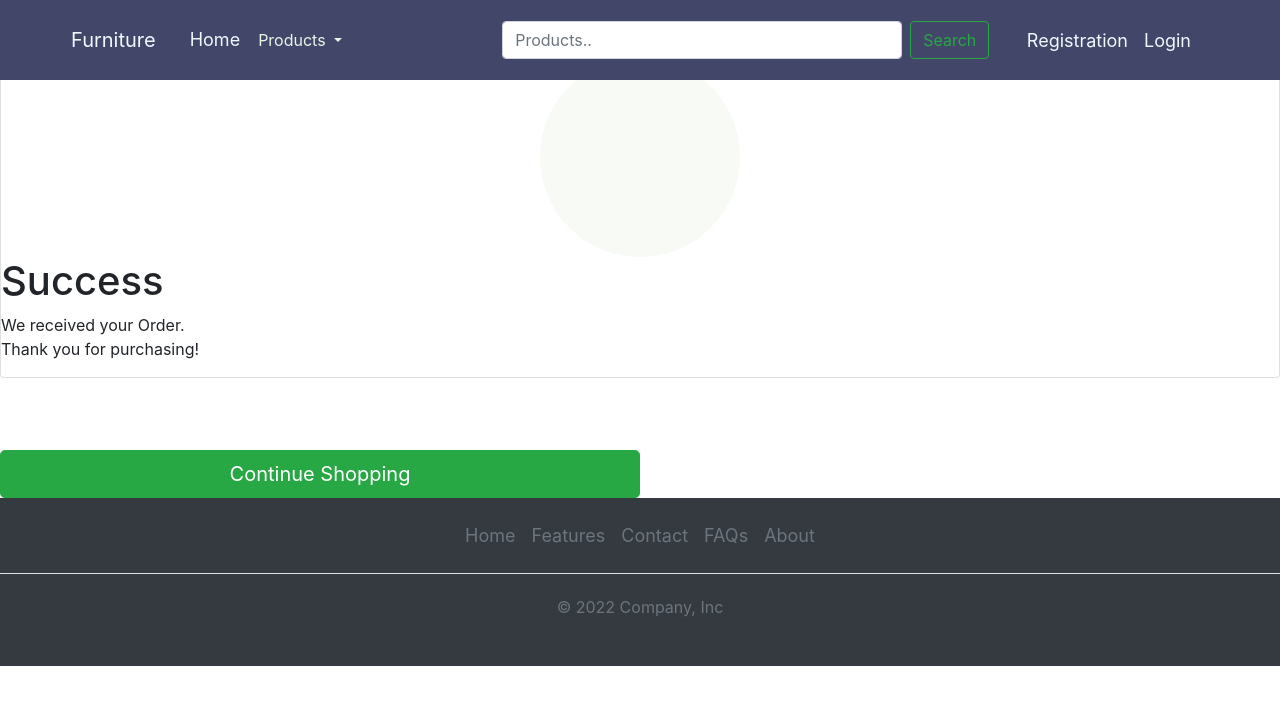
After one commit to Nishant7620/My-Project, a Django app: page /payment_success/ in a window 1280 px wide. The commit adds this page. Shown: the top 705 px of the page. Run offline with Django 5.2, Linux system fonts and the light colour scheme; some libraries are stand-ins or nearby versions.

Commit message:
payment gateway integrated

```diff
--- a/Modern_Home_Furnishings/Modern_Home_Furnishings/settings.py
+++ b/Modern_Home_Furnishings/Modern_Home_Furnishings/settings.py
@@ -38,6 +38,7 @@ INSTALLED_APPS = [
     'django.contrib.messages',
     'django.contrib.staticfiles',
     'core',
+    'paypal.standard.ipn',
 ]
 
 MIDDLEWARE = [
@@ -120,6 +121,9 @@ STATIC_URL = 'static/'
 MEDIA_URL = '/media/'
 MEDIA_ROOT = BASE_DIR/'media'
 
+PAYPAL_RECEIVER_EMAIL ='sb-x7rhw29129350@business.example.com'   # where cash is paid into i.e Merchant receiver mail
+PAYPAL_TEST = True
+
 # Default primary key field type
 # https://docs.djangoproject.com/en/5.0/ref/settings/#default-auto-field
 
--- a/Modern_Home_Furnishings/Modern_Home_Furnishings/urls.py
+++ b/Modern_Home_Furnishings/Modern_Home_Furnishings/urls.py
@@ -20,5 +20,6 @@ from django.urls import path,include
 urlpatterns = [
     path('admin/', admin.site.urls),
     path('',include('core.urls')),
+    path('',include('paypal.standard.ipn.urls')),
 
 ]
--- /dev/null
+++ b/Modern_Home_Furnishings/core/templates/core/payment_failed.html
@@ -0,0 +1,5 @@
+{% extends "core/base.html" %}
+
+{% block home %}
+<h1>Payment Failed</h1>
+{% endblock home %}
--- /dev/null
+++ b/Modern_Home_Furnishings/core/templates/core/payment_successful.html
@@ -0,0 +1,68 @@
+{% extends "core/base.html" %}
+{% block css %}
+<link href="https://fonts.googleapis.com/css?family=Nunito+Sans:400,400i,700,900&display=swap" rel="stylesheet">
+    <style>
+      body {
+        text-align: center;
+        padding: 40px 0;
+      }
+        h1 {
+          color: #88B04B;
+          font-family: "Nunito Sans", "Helvetica Neue", sans-serif;
+          font-weight: 900;
+          font-size: 40px;
+          margin-bottom: 10px;
+        }
+        p {
+          color: #404F5E;
+          font-family: "Nunito Sans", "Helvetica Neue", sans-serif;
+          font-size:20px;
+          margin: 0;
+        }
+      i {
+        color: #9ABC66;
+        font-size: 100px;
+        line-height: 200px;
+        margin-left:-15px;
+      }
+      .card {
+        background: white;
+        padding: 60px;
+        border-radius: 4px;
+        box-shadow: 0 2px 3px #C8D0D8;
+        display: inline-block;
+
+      }
+
+      .pay{
+        margin-top:30px
+      }
+
+    </style>
+{% endblock css %}
+
+{% block home %}
+
+<div class="pay">
+    <h1 class="payment"> Payment Success </h1>
+</div>
+
+    <div class="card">
+      <div style="border-radius:200px; height:200px; width:200px; background: #F8FAF5; margin:0 auto;">
+        <i class="checkmark">✓</i>
+      </div>
+        <h1>Success</h1>
+        <p>We received your Order.<br/> Thank you for purchasing!</p>
+    </div>
+    <br>
+    <br>
+    <br>
+
+      <a href="{% url "home" %}">
+                    <div class="car">
+                        <div >
+                            <button type="button" class="btn btn-success btn-lg w-50" >Continue Shopping</button>
+                        </div>
+                    </div>
+                </a>
+{% endblock home %}
--- a/Modern_Home_Furnishings/core/templates/core/view_cart.html
+++ b/Modern_Home_Furnishings/core/templates/core/view_cart.html
@@ -147,13 +147,13 @@
 
  <!-- ====================== Order Summmary End =======================================-->
 
-
+                    <a href=" {% url "checkout" %}">
                   <div class="card">
                       <div >
                           <button type="button" class="btn btn-success btn-block btn-lg">Proceed to Pay</button>
                       </div>
                   </div>
-
+                </a>
               </div>
               </div>
           </div>
--- a/Modern_Home_Furnishings/core/urls.py
+++ b/Modern_Home_Furnishings/core/urls.py
@@ -23,7 +23,10 @@ urlpatterns = [
     path('add_quantity/<int:id>/',views.add_quantity,name='add_quantity'),
     path('deletecart/<int:id>/',views.deletecart,name='deletecart'),
     path('address/',views.address,name='address'),
-    path('deleteaddress/<int:id>/',views.deleteaddress,name='deleteaddress')
+    path('deleteaddress/<int:id>/',views.deleteaddress,name='deleteaddress'),
+    path('checkout/',views.checkout,name='checkout'),
+    path('payment_success/',views.payment_success,name='paymentsuccess'),
+    path('payment_failed/',views.payment_failed,name='paymentfailed'),
 
 ]
 
--- a/Modern_Home_Furnishings/core/views.py
+++ b/Modern_Home_Furnishings/core/views.py
@@ -5,6 +5,15 @@ from .forms import CustomerRegistrationForm,AuthenticateForm,UserProfileForm,Adm
 from django.contrib.auth import authenticate,login,logout,update_session_auth_hash
 from django.contrib import messages
 from django.contrib.auth.models import User
+
+#=====================For Paypal=============================================
+from paypal.standard.forms import PayPalPaymentsForm
+from django.conf import settings
+import uuid
+from django.urls import reverse
+
+#========================================================================
+
 # Create your views here.
 
 # def Home(request):
@@ -201,3 +210,41 @@ def deleteaddress(request,id):
         de =Customer.objects.get(pk=id)
         de.delete()
     return redirect('address')
+
+def checkout(request):
+
+    host =request.get_host()   # Will fecth the domain site is currently hosted on.
+
+    cart_item = Cart.objects.filter(user=request.user)
+    total = 0
+    delivery_charge = 2000
+    for item in cart_item:
+        item.product.price_and_quantity_total = item.product.selling_price * item.quantity
+        total += item.product.price_and_quantity_total
+    final_price = delivery_charge + total
+
+    address = Customer.objects.filter(user=request.user)
+
+#===================Paypal code===========================================
+    paypal_checkout = {
+        'business':settings.PAYPAL_RECEIVER_EMAIL,
+        'amount':final_price,
+        'item_name':'Product',
+        'invoice':uuid.uuid4(),
+        'currency_code':'USD',
+        'notify_url':f"http://{host}{reverse('paypal-ipn')}",
+        'return_url':f"http://{host}{reverse('paymentsuccess')}",
+        'cancel_url':f"http://{host}{reverse('paymentfailed')}",
+    }
+
+    paypal_payment = PayPalPaymentsForm(initial=paypal_checkout)
+
+#=================================================================================
+
+    return render(request,'core/checkout.html',{'cart_item':cart_item,'total':total,'final_price':final_price,'address':address,'paypal':paypal_payment})
+
+def payment_success(request):
+    return render(request,'core/payment_successful.html')
+
+def payment_failed(request):
+    return render(request,'core/payment_failed.html')
```
Also changed, not shown: Modern_Home_Furnishings/core/templates/core/checkout.html (added, +149 -0 lines), Modern_Home_Furnishings/db.sqlite3.
